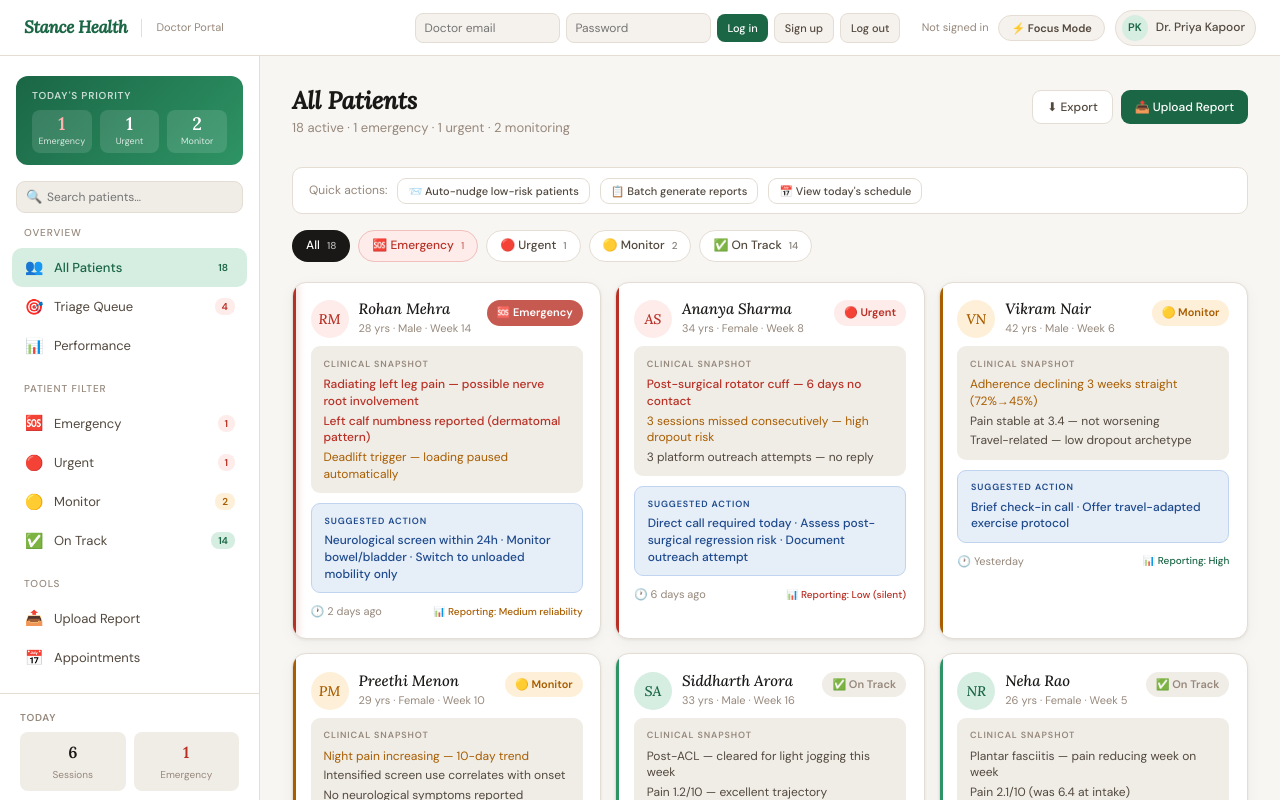
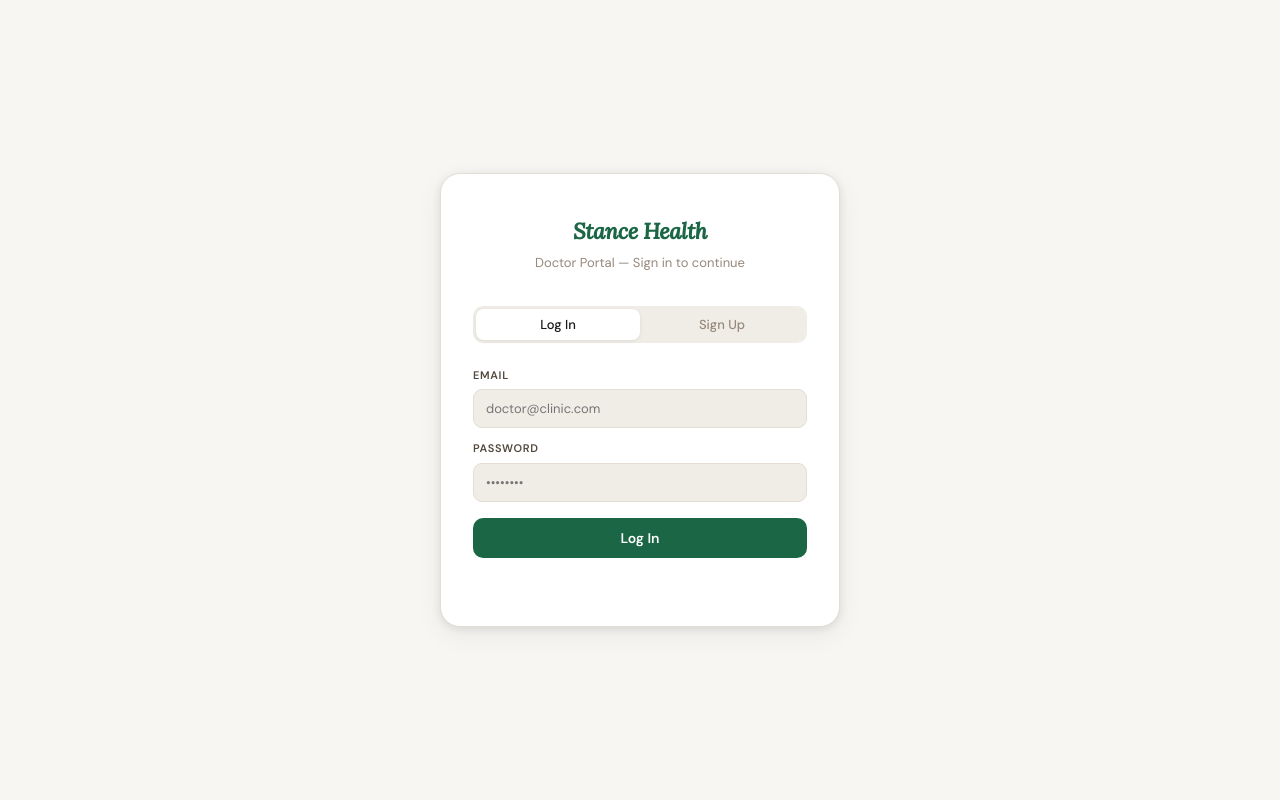
Before and after one commit to Sahilrathour007/Stance_health_doctor_dashboard_site, a plain HTML site: page index.html in a window 1280 px wide. Drawn offline with nearby package versions, Linux system fonts and the light colour scheme; no server answers.

Commit message:
Implement authentication gate for doctor portal
Added authentication gate UI and functionality for doctor sign-in and sign-up.

```diff
--- a/index.html
+++ b/index.html
@@ -92,6 +92,7 @@ body{background:var(--bg);color:var(--text);font-family:var(--sans);font-size:14
 /* MAIN */
 .main{padding:0;overflow-y:auto;background:var(--bg);max-height:calc(100vh - 56px)}
 .page{display:none;padding:2rem;animation:fadeUp .25s ease}.page.active{display:block}
+@keyframes spin{from{transform:rotate(0deg)}to{transform:rotate(360deg)}}
 @keyframes fadeUp{from{opacity:0;transform:translateY(6px)}to{opacity:1;transform:translateY(0)}}
 
 /* Buttons */
@@ -412,10 +413,57 @@ body{background:var(--bg);color:var(--text);font-family:var(--sans);font-size:14
 
 /* Divider */
 .section-divider{height:1px;background:var(--border);margin:1.25rem 0}
+
+/* ═══ AUTH GATE ═══ */
+.auth-gate{position:fixed;inset:0;background:var(--bg);z-index:1000;display:flex;align-items:center;justify-content:center;padding:1rem}
+.auth-gate.hidden{display:none}
+.auth-panel{background:var(--surface);border:1px solid var(--border);border-radius:20px;padding:2.5rem 2rem;width:100%;max-width:400px;box-shadow:var(--shadow-md);text-align:center}
+.auth-logo{font-family:var(--lora);font-size:22px;font-weight:600;color:var(--green);font-style:italic;letter-spacing:-.02em;margin-bottom:4px}
+.auth-tagline{font-size:13px;color:var(--text3);margin-bottom:2rem}
+.auth-tabs{display:flex;background:var(--bg2);border-radius:10px;padding:3px;margin-bottom:1.5rem}
+.auth-tab{flex:1;padding:7px;border-radius:8px;font-size:13px;font-weight:500;cursor:pointer;border:none;background:none;color:var(--text3);font-family:var(--sans);transition:.18s}
+.auth-tab.active{background:var(--surface);color:var(--text);box-shadow:0 1px 4px rgba(0,0,0,.08)}
+.auth-field{margin-bottom:12px;text-align:left}
+.auth-field label{font-size:11px;font-weight:600;color:var(--text2);text-transform:uppercase;letter-spacing:.06em;display:block;margin-bottom:5px}
+.auth-field input{width:100%;border:1px solid var(--border);border-radius:9px;padding:10px 12px;font-size:13px;font-family:var(--sans);color:var(--text);background:var(--bg2);outline:none;transition:.18s}
+.auth-field input:focus{border-color:var(--green-mid);background:var(--surface)}
+.auth-submit{width:100%;background:var(--green);color:white;border:none;border-radius:10px;padding:11px;font-size:14px;font-weight:600;font-family:var(--sans);cursor:pointer;transition:.18s;margin-top:4px}
+.auth-submit:hover{background:var(--green-mid)}
+.auth-submit:disabled{opacity:.6;cursor:not-allowed}
+.auth-error{font-size:12px;color:var(--coral);margin-top:10px;min-height:18px;text-align:center}
+.auth-divider{height:1px;background:var(--border);margin:1.25rem 0;position:relative}
+.auth-divider::after{content:'or';position:absolute;top:50%;left:50%;transform:translate(-50%,-50%);background:var(--surface);padding:0 8px;font-size:11px;color:var(--text3)}
+.empty-state{display:flex;flex-direction:column;align-items:center;justify-content:center;padding:4rem 2rem;text-align:center;grid-column:1/-1}
+.es-icon{font-size:40px;margin-bottom:1rem;opacity:.4}
+.es-title{font-family:var(--lora);font-size:18px;font-weight:500;color:var(--text2);font-style:italic;margin-bottom:.5rem}
+.es-sub{font-size:13px;color:var(--text3)}
 </style>
 </head>
 <body>
-<div class="shell">
+
+<!-- ═══ AUTH GATE — shown until doctor is signed in ═══ -->
+<div class="auth-gate" id="authGate">
+  <div class="auth-panel">
+    <div class="auth-logo">Stance Health</div>
+    <div class="auth-tagline">Doctor Portal — Sign in to continue</div>
+    <div class="auth-tabs">
+      <button class="auth-tab active" id="tab-signin" onclick="switchAuthTab('signin')">Log In</button>
+      <button class="auth-tab" id="tab-signup" onclick="switchAuthTab('signup')">Sign Up</button>
+    </div>
+    <div class="auth-field">
+      <label>Email</label>
+      <input type="email" id="gate-email" placeholder="doctor@clinic.com" autocomplete="email">
+    </div>
+    <div class="auth-field">
+      <label>Password</label>
+      <input type="password" id="gate-password" placeholder="••••••••" autocomplete="current-password">
+    </div>
+    <button class="auth-submit" id="gate-submit" onclick="gateSubmit()">Log In</button>
+    <div class="auth-error" id="gate-error"></div>
+  </div>
+</div>
+
+<div class="shell" id="appShell" style="display:none">
 
 <!-- TOPBAR -->
 <header class="topbar">
@@ -424,20 +472,13 @@ body{background:var(--bg);color:var(--text);font-family:var(--sans);font-size:14
     <div class="logo-divider"></div>
     <div class="logo-role">Doctor Portal</div>
   </div>
-  <div class="tb-right">
-    <div class="auth-box">
-      <input class="auth-input" id="doctor-auth-email" type="email" placeholder="Doctor email">
-      <input class="auth-input" id="doctor-auth-password" type="password" placeholder="Password">
-      <button class="auth-btn" onclick="signInDoctor()">Log in</button>
-      <button class="auth-btn secondary" onclick="signUpDoctor()">Sign up</button>
-      <button class="auth-btn secondary" onclick="signOutDoctor()">Log out</button>
-      <span class="auth-status" id="doctor-auth-status">Not signed in</span>
-    </div>
+  <div class="tb-right" id="topbar-logged-in" style="display:none">
     <button class="focus-btn" id="focusToggle" onclick="toggleFocusMode()">⚡ Focus Mode</button>
     <div class="doc-chip">
-      <div class="doc-av">PK</div>
-      <div class="doc-name-sm">Dr. Priya Kapoor</div>
-    </div>
+      <div class="doc-av" id="topbar-av">?</div>
+      <div class="doc-name-sm" id="topbar-name">Doctor</div>
+    </div>
+    <button class="auth-btn secondary" onclick="signOutDoctor()" style="margin-left:4px">Log out</button>
   </div>
 </header>
 
@@ -556,216 +597,6 @@ body{background:var(--bg);color:var(--text);font-family:var(--sans);font-size:14
   </div>
 
   <div class="patient-grid" id="patientGrid">
-
-    <!-- EMERGENCY: Rohan — neurological red flags -->
-    <div class="pt-card emergency" data-status="emergency" onclick="openPatient('rohan')">
-      <div class="pt-header">
-        <div class="pt-av pt-av-coral">RM</div>
-        <div class="pt-info">
-          <div class="pt-name">Rohan Mehra</div>
-          <div class="pt-meta">28 yrs · Male · Week 14</div>
-        </div>
-        <div class="severity-ladder sev-emergency">🆘 Emergency</div>
-      </div>
-      <!-- Clinical Snapshot — replaces metric soup -->
-      <div class="clinical-snapshot">
-        <div class="cs-label">Clinical Snapshot</div>
-        <div class="cs-items">
-          <div class="cs-item critical">Radiating left leg pain — possible nerve root involvement</div>
-          <div class="cs-item critical">Left calf numbness reported (dermatomal pattern)</div>
-          <div class="cs-item warn">Deadlift trigger — loading paused automatically</div>
-        </div>
-      </div>
-      <!-- Recommended Action -->
-      <div class="rec-action">
-        <div class="ra-label">Suggested Action</div>
-        <div class="ra-text">Neurological screen within 24h · Monitor bowel/bladder · Switch to unloaded mobility only</div>
-      </div>
-      <div class="pt-footer">
-        <div class="pt-last">🕐 2 days ago</div>
-        <div class="reliability-badge rel-medium">📊 Reporting: Medium reliability</div>
-      </div>
-    </div>
-
-    <!-- URGENT: Ananya — post-surgical dropout -->
-    <div class="pt-card urgent" data-status="urgent" onclick="openPatient('ananya')">
-      <div class="pt-header">
-        <div class="pt-av pt-av-coral">AS</div>
-        <div class="pt-info">
-          <div class="pt-name">Ananya Sharma</div>
-          <div class="pt-meta">34 yrs · Female · Week 8</div>
-        </div>
-        <div class="severity-ladder sev-urgent">🔴 Urgent</div>
-      </div>
-      <div class="clinical-snapshot">
-        <div class="cs-label">Clinical Snapshot</div>
-        <div class="cs-items">
-          <div class="cs-item critical">Post-surgical rotator cuff — 6 days no contact</div>
-          <div class="cs-item warn">3 sessions missed consecutively — high dropout risk</div>
-          <div class="cs-item">3 platform outreach attempts — no reply</div>
-        </div>
-      </div>
-      <div class="rec-action">
-        <div class="ra-label">Suggested Action</div>
-        <div class="ra-text">Direct call required today · Assess post-surgical regression risk · Document outreach attempt</div>
-      </div>
-      <div class="pt-footer">
-        <div class="pt-last">🕐 6 days ago</div>
-        <div class="reliability-badge rel-low">📊 Reporting: Low (silent)</div>
-      </div>
-    </div>
-
-    <!-- MONITOR: Vikram -->
-    <div class="pt-card needs-attention" data-status="needs-attention" onclick="openPatient('vikram')">
-      <div class="pt-header">
-        <div class="pt-av pt-av-amber">VN</div>
-        <div class="pt-info">
-          <div class="pt-name">Vikram Nair</div>
-          <div class="pt-meta">42 yrs · Male · Week 6</div>
-        </div>
-        <div class="severity-ladder sev-moderate">🟡 Monitor</div>
-      </div>
-      <div class="clinical-snapshot">
-        <div class="cs-label">Clinical Snapshot</div>
-        <div class="cs-items">
-          <div class="cs-item warn">Adherence declining 3 weeks straight (72%→45%)</div>
-          <div class="cs-item">Pain stable at 3.4 — not worsening</div>
-          <div class="cs-item">Travel-related — low dropout archetype</div>
-        </div>
-      </div>
-      <div class="rec-action">
-        <div class="ra-label">Suggested Action</div>
-        <div class="ra-text">Brief check-in call · Offer travel-adapted exercise protocol</div>
-      </div>
-      <div class="pt-footer">
-        <div class="pt-last">🕐 Yesterday</div>
-        <div class="reliability-badge rel-high">📊 Reporting: High</div>
-      </div>
-    </div>
-
-    <!-- MONITOR: Preethi -->
-    <div class="pt-card needs-attention" data-status="needs-attention" onclick="openPatient()">
-      <div class="pt-header">
-        <div class="pt-av pt-av-amber">PM</div>
-        <div class="pt-info">
-          <div class="pt-name">Preethi Menon</div>
-          <div class="pt-meta">29 yrs · Female · Week 10</div>
-        </div>
-        <div class="severity-ladder sev-moderate">🟡 Monitor</div>
-      </div>
-      <div class="clinical-snapshot">
-        <div class="cs-label">Clinical Snapshot</div>
-        <div class="cs-items">
-          <div class="cs-item warn">Night pain increasing — 10-day trend</div>
-          <div class="cs-item">Intensified screen use correlates with onset</div>
-          <div class="cs-item">No neurological symptoms reported</div>
-        </div>
-      </div>
-      <div class="rec-action">
-        <div class="ra-label">Suggested Action</div>
-        <div class="ra-text">Review ergonomics + pillow protocol · Non-urgent but watch this week</div>
-      </div>
-      <div class="pt-footer">
-        <div class="pt-last">🕐 3 days ago</div>
-        <div class="reliability-badge rel-high">📊 Reporting: High</div>
-      </div>
-    </div>
-
-    <!-- ON TRACK: Siddharth -->
-    <div class="pt-card on-track" data-status="on-track" onclick="openPatient()">
-      <div class="pt-header">
-        <div class="pt-av pt-av-green">SA</div>
-        <div class="pt-info">
-          <div class="pt-name">Siddharth Arora</div>
-          <div class="pt-meta">33 yrs · Male · Week 16</div>
-        </div>
-        <div class="severity-ladder sev-monitor">✅ On Track</div>
-      </div>
-      <div class="clinical-snapshot">
-        <div class="cs-label">Clinical Snapshot</div>
-        <div class="cs-items">
-          <div class="cs-item">Post-ACL — cleared for light jogging this week</div>
-          <div class="cs-item">Pain 1.2/10 — excellent trajectory</div>
-          <div class="cs-item">95% adherence — high-quality sessions</div>
-        </div>
-      </div>
-      <div class="pt-footer">
-        <div class="pt-last">🕐 Today</div>
-        <div class="reliability-badge rel-high">📊 Reporting: High</div>
-      </div>
-    </div>
-
-    <!-- ON TRACK: Neha -->
-    <div class="pt-card on-track" data-status="on-track" onclick="openPatient()">
-      <div class="pt-header">
-        <div class="pt-av pt-av-green">NR</div>
-        <div class="pt-info">
-          <div class="pt-name">Neha Rao</div>
-          <div class="pt-meta">26 yrs · Female · Week 5</div>
-        </div>
-        <div class="severity-ladder sev-monitor">✅ On Track</div>
-      </div>
-      <div class="clinical-snapshot">
-        <div class="cs-label">Clinical Snapshot</div>
-        <div class="cs-items">
-          <div class="cs-item">Plantar fasciitis — pain reducing week on week</div>
-          <div class="cs-item">Pain 2.1/10 (was 6.4 at intake)</div>
-          <div class="cs-item">88% adherence — good form reported</div>
-        </div>
-      </div>
-      <div class="pt-footer">
-        <div class="pt-last">🕐 Today</div>
-        <div class="reliability-badge rel-high">📊 Reporting: High</div>
-      </div>
-    </div>
-
-    <!-- ON TRACK: Tanvir -->
-    <div class="pt-card on-track" data-status="on-track" onclick="openPatient()">
-      <div class="pt-header">
-        <div class="pt-av pt-av-blue">TP</div>
-        <div class="pt-info">
-          <div class="pt-name">Tanvir Pasha</div>
-          <div class="pt-meta">38 yrs · Male · Week 12</div>
-        </div>
-        <div class="severity-ladder sev-monitor">✅ On Track</div>
-      </div>
-      <div class="clinical-snapshot">
-        <div class="cs-label">Clinical Snapshot</div>
-        <div class="cs-items">
-          <div class="cs-item">Lumbar stenosis — maintenance phase started</div>
-          <div class="cs-item">Pain 2.4/10 — functional goal met</div>
-          <div class="cs-item">Transitioning to self-managed programme</div>
-        </div>
-      </div>
-      <div class="pt-footer">
-        <div class="pt-last">🕐 Yesterday</div>
-        <div class="reliability-badge rel-medium">📊 Reporting: Medium</div>
-      </div>
-    </div>
-
-    <!-- ON TRACK: Meera -->
-    <div class="pt-card on-track" data-status="on-track" onclick="openPatient()">
-      <div class="pt-header">
-        <div class="pt-av pt-av-green">MJ</div>
-        <div class="pt-info">
-          <div class="pt-name">Meera Joshi</div>
-          <div class="pt-meta">45 yrs · Female · Week 9</div>
-        </div>
-        <div class="severity-ladder sev-monitor">✅ On Track</div>
-      </div>
-      <div class="clinical-snapshot">
-        <div class="cs-label">Clinical Snapshot</div>
-        <div class="cs-items">
-          <div class="cs-item">Hip bursitis — post-cortisone strengthening progressing</div>
-          <div class="cs-item">Pain 2.8/10 — expected trajectory for stage</div>
-          <div class="cs-item">78% adherence — consistent</div>
-        </div>
-      </div>
-      <div class="pt-footer">
-        <div class="pt-last">🕐 2 days ago</div>
-        <div class="reliability-badge rel-high">📊 Reporting: High</div>
-      </div>
-    </div>
 
   </div>
 </div>
@@ -1441,76 +1272,114 @@ const supabaseClient = window.supabase && !SUPABASE_ANON_KEY.includes('PASTE_')
 let currentDoctorUser = null;
 let activeFilter = 'all';
 let focusModeActive = false;
-
-function setDoctorAuthStatus(message) {
-  const status = document.getElementById('doctor-auth-status');
-  if (status) status.textContent = message;
-}
-
-function requireSupabase() {
-  if (supabaseClient) return true;
-  setDoctorAuthStatus('Add anon key');
-  showToast('Add your Supabase anon key to enable Auth and live data.');
-  return false;
-}
-
-function getDoctorAuthFields() {
-  return {
-    email: document.getElementById('doctor-auth-email')?.value.trim(),
-    password: document.getElementById('doctor-auth-password')?.value
-  };
-}
-
-async function signUpDoctor() {
-  if (!requireSupabase()) return;
-  const { email, password } = getDoctorAuthFields();
-  if (!email || !password) { setDoctorAuthStatus('Enter email/pass'); return; }
-  const { data, error } = await supabaseClient.auth.signUp({ email, password });
-  if (error) { setDoctorAuthStatus(error.message); return; }
-  currentDoctorUser = data.user;
-  setDoctorAuthStatus(data.session ? 'Signed up' : 'Check email');
-  await upsertDoctorUser(data.user || { email });
-}
-
-async function signInDoctor() {
-  if (!requireSupabase()) return;
-  const { email, password } = getDoctorAuthFields();
-  if (!email || !password) { setDoctorAuthStatus('Enter email/pass'); return; }
-  const { data, error } = await supabaseClient.auth.signInWithPassword({ email, password });
-  if (error) { setDoctorAuthStatus(error.message); return; }
-  currentDoctorUser = data.user;
-  setDoctorAuthStatus('Signed in');
-  await upsertDoctorUser(data.user);
+let authMode = 'signin'; // 'signin' | 'signup'
+
+/* ─── Auth Gate UI ─────────────────────────────── */
+function switchAuthTab(mode) {
+  authMode = mode;
+  document.getElementById('tab-signin').classList.toggle('active', mode === 'signin');
+  document.getElementById('tab-signup').classList.toggle('active', mode === 'signup');
+  document.getElementById('gate-submit').textContent = mode === 'signin' ? 'Log In' : 'Create Account';
+  document.getElementById('gate-error').textContent = '';
+}
+
+function setGateError(msg) {
+  document.getElementById('gate-error').textContent = msg || '';
+}
+
+function setGateLoading(loading) {
+  const btn = document.getElementById('gate-submit');
+  btn.disabled = loading;
+  btn.textContent = loading ? 'Please wait…' : (authMode === 'signin' ? 'Log In' : 'Create Account');
+}
+
+async function gateSubmit() {
+  if (!supabaseClient) {
+    setGateError('Supabase is not configured. Add your anon key to enable auth.');
+    return;
+  }
+  const email = document.getElementById('gate-email').value.trim();
+  const password = document.getElementById('gate-password').value;
+  if (!email || !password) { setGateError('Please enter your email and password.'); return; }
+  setGateLoading(true);
+  setGateError('');
+  if (authMode === 'signin') {
+    const { data, error } = await supabaseClient.auth.signInWithPassword({ email, password });
+    if (error) { setGateError(error.message); setGateLoading(false); return; }
+    await onSignedIn(data.user);
+  } else {
+    const { data, error } = await supabaseClient.auth.signUp({ email, password });
+    if (error) { setGateError(error.message); setGateLoading(false); return; }
+    if (!data.session) {
+      setGateError('Account created! Check your email to confirm, then log in.');
+      setGateLoading(false);
+      switchAuthTab('signin');
+      return;
+    }
+    await onSignedIn(data.user);
+  }
+  setGateLoading(false);
+}
+
+/* ─── Auth state management ────────────────────── */
+async function onSignedIn(user) {
+  currentDoctorUser = user;
+  // Show app, hide gate
+  document.getElementById('authGate').classList.add('hidden');
+  document.getElementById('appShell').style.display = '';
+  document.getElementById('topbar-logged-in').style.display = '';
+  // Set topbar identity
+  const initials = (user.email || 'D').substring(0, 2).toUpperCase();
+  const avEl = document.getElementById('topbar-av');
+  const nameEl = document.getElementById('topbar-name');
+  if (avEl) avEl.textContent = initials;
+  if (nameEl) nameEl.textContent = user.email || 'Doctor';
+  // Upsert doctor record
+  await upsertDoctorUser(user);
+  // Load real patients
   await loadLivePatients();
 }
 
+function onSignedOut() {
+  currentDoctorUser = null;
+  document.getElementById('authGate').classList.remove('hidden');
+  document.getElementById('appShell').style.display = 'none';
+  document.getElementById('topbar-logged-in').style.display = 'none';
+  // Clear patient grid
+  document.getElementById('patientGrid').innerHTML = '';
+}
+
 async function signOutDoctor() {
-  if (!requireSupabase()) return;
-  await supabaseClient.auth.signOut();
-  currentDoctorUser = null;
-  setDoctorAuthStatus('Signed out');
+  if (supabaseClient) await supabaseClient.auth.signOut();
+  onSignedOut();
 }
 
 async function upsertDoctorUser(user) {
-  if (!user?.id) return;
+  if (!supabaseClient || !user?.id) return;
   const { error } = await supabaseClient.from('doctors').upsert({
     user_id: user.id,
     email: user.email,
-    full_name: document.querySelector('.doc-name-sm')?.textContent.trim() || null
+    full_name: null
   }, { onConflict: 'user_id' });
   if (error) console.error('Doctor upsert failed', error);
 }
 
 async function hydrateDoctorAuth() {
-  if (!supabaseClient) return;
+  if (!supabaseClient) {
+    // No Supabase: stay on gate but show a hint
+    setGateError('Demo mode: Supabase not configured. Auth is disabled.');
+    return;
+  }
   const { data } = await supabaseClient.auth.getSession();
-  currentDoctorUser = data.session?.user || null;
-  setDoctorAuthStatus(currentDoctorUser ? 'Signed in' : 'Not signed in');
-  if (currentDoctorUser) await upsertDoctorUser(currentDoctorUser);
+  if (data.session?.user) {
+    await onSignedIn(data.session.user);
+  }
   supabaseClient.auth.onAuthStateChange(async (_event, session) => {
-    currentDoctorUser = session?.user || null;
-    setDoctorAuthStatus(currentDoctorUser ? 'Signed in' : 'Not signed in');
-    if (currentDoctorUser) await upsertDoctorUser(currentDoctorUser);
+    if (session?.user && !currentDoctorUser) {
+      await onSignedIn(session.user);
+    } else if (!session && currentDoctorUser) {
+      onSignedOut();
+    }
   });
 }
 
@@ -1649,28 +1518,39 @@ function updateLiveCounts(rows) {
   }
 }
 
+function showEmptyPatientState(msg) {
+  document.getElementById('patientGrid').innerHTML = `
+    <div class="empty-state">
+      <div class="es-icon">🏥</div>
+      <div class="es-title">No patients yet</div>
+      <div class="es-sub">${msg || 'Patients added to your Stance programme will appear here.'}</div>
+    </div>`;
+}
+
 async function loadLivePatients() {
   if (!supabaseClient) {
-    showToast('Add your Supabase anon key to load live patients.');
+    showEmptyPatientState('Supabase is not configured. Connect your database to load patients.');
     return;
   }
+  const grid = document.getElementById('patientGrid');
+  grid.innerHTML = '<div class="empty-state"><div class="es-icon" style="animation:spin 1s linear infinite">⏳</div><div class="es-sub">Loading patients…</div></div>';
   const { data, error } = await supabaseClient
     .from('patients')
     .select('*')
     .order('created_at', { ascending: false });
   if (error) {
     console.error('Supabase patients load failed', error);
-    showToast('Supabase patients error: ' + error.message);
+    showEmptyPatientState('Could not load patients: ' + error.message);
     return;
   }
   if (!data || !data.length) {
-    showToast('Connected to Supabase. No patients found yet.');
+    showEmptyPatientState('No patients found in your Stance programme yet.');
     return;
   }
-  document.getElementById('patientGrid').innerHTML = data.map(patientCardHTML).join('');
+  grid.innerHTML = data.map(patientCardHTML).join('');
   updateLiveCounts(data);
   renderFilter();
-  showToast('Loaded ' + data.length + ' live patients from Supabase.');
+  showToast('Loaded ' + data.length + ' patients.');
 }
 
 function switchTab(el, id) {
@@ -1760,7 +1640,13 @@ function showToast(msg) {
   });
 })();
 hydrateDoctorAuth();
-loadLivePatients();
+
+// Allow Enter key on auth gate
+document.addEventListener('keydown', function(e) {
+  if (e.key === 'Enter' && !document.getElementById('authGate').classList.contains('hidden')) {
+    gateSubmit();
+  }
+});
 </script>
 </body>
 </html>
```
